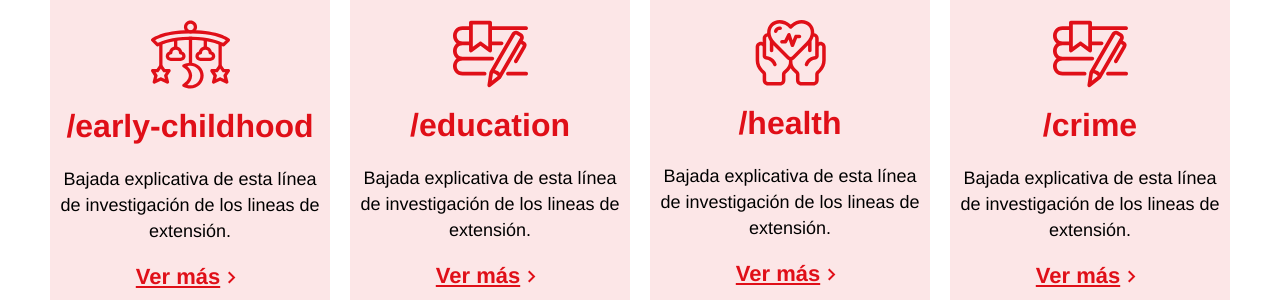
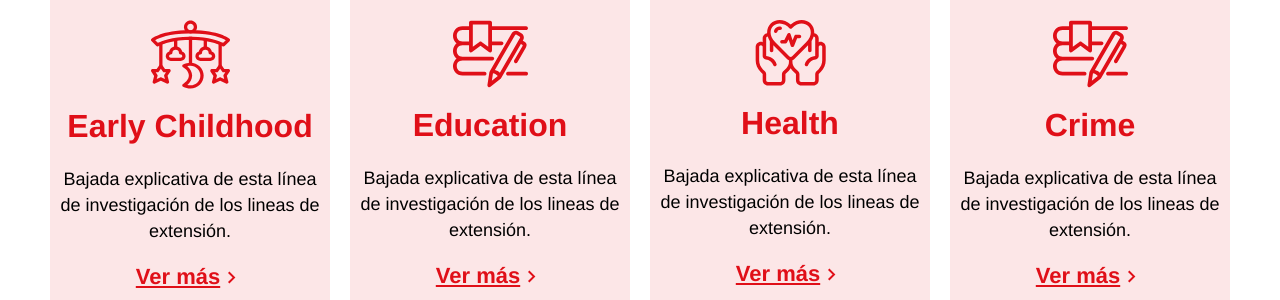
Before and after one commit to Lucas-Vergara/human-lab, a Jekyll site: the page built from index.markdown, in a window 1280 px wide. Shown: the part 1212-1512 px from the top of the page. Built offline with Jekyll 4.4.1, drawn with Linux system fonts in a browser that asks for light colours.

Commit message:
url changes

```diff
--- a/_layouts/home.html
+++ b/_layouts/home.html
@@ -70,15 +70,18 @@
       <br>
       <br>
       <!-- Cartas de Areas de investigacion -->
+      {% assign research_links = "/early-childhood /education /health /crime" | split: " " %}
+      {% assign research_titles = "Early Childhood,Education,Health,Crime" | split: "," %}
+
       <div style="display: flex; gap: 20px;">
-        <!-- Ajuste en los enlaces para que usen 'site.baseurl' -->
-        {% assign research_links = "/early-childhood /education /health /crime" | split: " " %}
         {% for link in research_links %}
+        {% assign index = forloop.index0 %}
+        {% assign title = research_titles[index] %}
         <div class="research-area-card">
           <img src="{{ '/assets/images/' | append: link | append: '.svg' | prepend: site.baseurl }}" alt="SVG">
           <br>
           <div style="font-size: 32px; font-weight: 700; line-height: 39.07px; color: #E00F18;">
-            {{ link | capitalize }}
+            {{ title }}
           </div>
           <div style="font-size: 18px; font-weight: 400; line-height: 26px; padding: 20px 0px;">
             Bajada explicativa de esta línea de investigación de los lineas de extensión.
```
